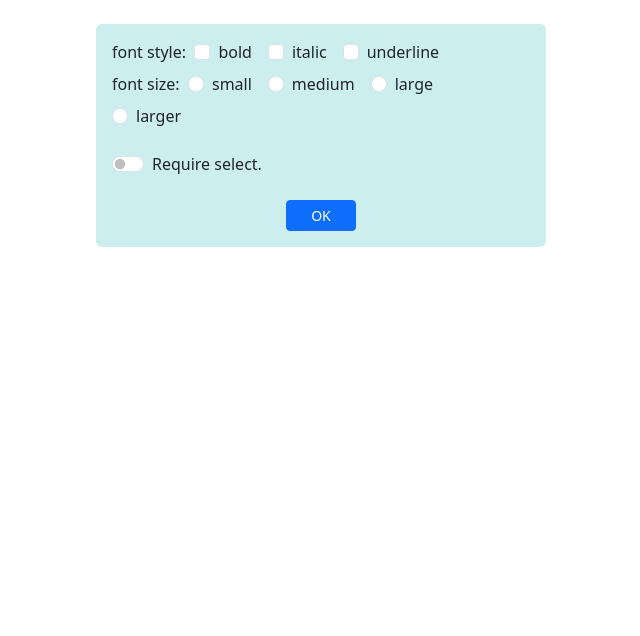
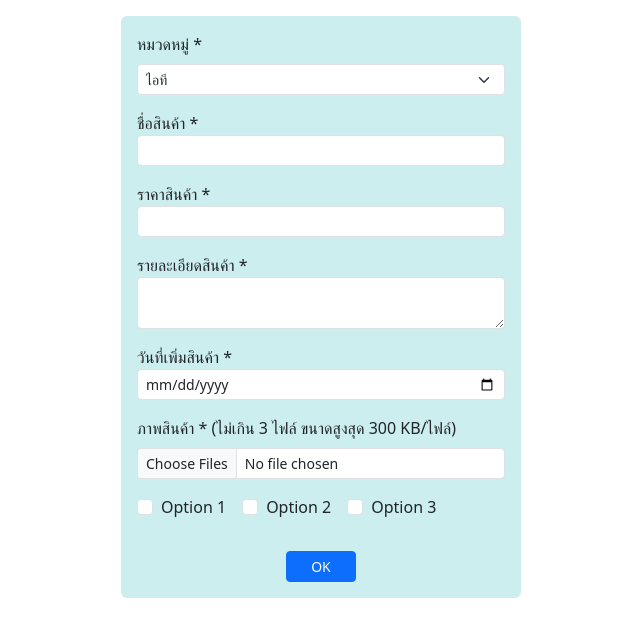
Before and after one commit to IRAFRIX/Selected-Topic, a React (Create React App) app in the folder App1/: page / in a window 1280 px wide. Shown: the top 636 px of the page, without its empty margins (319-959 px from the left). Built offline with nearby package versions, Linux system fonts and the light colour scheme.

Commit message:
form-validation

```diff
--- a/App1/package.json
+++ b/App1/package.json
@@ -9,6 +9,7 @@
     "bootstrap": "^5.3.2",
     "react": "^18.2.0",
     "react-dom": "^18.2.0",
+    "react-hook-form": "^7.47.0",
     "react-router-dom": "^6.16.0",
     "react-scripts": "5.0.1",
     "tar": "^6.2.0",
--- a/App1/src/App.js
+++ b/App1/src/App.js
@@ -20,12 +20,13 @@
 import FormBootstrap from './form-bootstrap'
 import FormText from './form-text'
 import FormCheck from './form-check'
+import FormValidation from './form-validation';
 
 
 function App() {
 
     return (
-        <FormCheck/>
+        <FormValidation/>
     );
 
 }
--- /dev/null
+++ b/App1/src/form-validation.js
@@ -0,0 +1,119 @@
+import React from 'react';
+import { useForm } from 'react-hook-form';
+
+export default function FormValidation() {
+  const cats = [['100', 'ไอที'], ['200', 'เครื่องจักรกล'], ['300', 'เคมีภัณฑ์']];
+  const opts = ['Option 1', 'Option 2', 'Option 3'];
+  const inputFile = React.createRef();
+
+  const { register, handleSubmit, formState: { errors } } = useForm();
+
+  const onSubmitForm = (data) => {
+    let maxNumFiles = 3;
+    let maxSize = 300;
+    if (inputFile.current.files.length > maxNumFiles) {
+      alert(`เลือกได้ไม่เกิน ${maxNumFiles} ไฟล์`);
+      return;
+    }
+    for (let f of inputFile.current.files) {
+      if (f.size > maxSize * 1000) {
+        alert(`ไฟล์ขนาดใหญ่เกิน ${maxSize} KB`);
+        return;
+      }
+    }
+    console.log(data);
+  };
+
+  const err = {
+    fontSize: 'smaller',
+    color: 'red',
+  };
+
+  return (
+    <div className="mt-3 mb-5 mx-auto p-3 rounded" style={{ width: '400px', background: '#cee' }}>
+      <form onSubmit={handleSubmit(onSubmitForm)}>
+        <div className="form-group mb-3">
+          <label htmlFor="cats" className="form-label">หมวดหมู่ *</label>
+          <select id="cats" className="form-select form-select-sm" {...register('category', { required: true })}>
+            {cats.map(item => {
+              return <option value={item[0]} key={item[0]}>{item[1]}</option>;
+            })}
+          </select>
+          {errors.category && <div style={err}>กรุณาเลือกหมวดหมู่</div>}
+        </div>
+        <div className="form-group mb-3">
+          <label htmlFor="name">ชื่อสินค้า *</label>
+          <input
+            type="text"
+            id="name"
+            name="name"
+            maxLength="50"
+            className="form-control form-control-sm"
+            {...register('name', { required: true, maxLength: 30 })}
+          />
+          {errors.name && <div style={err}>กรุณาระบุชื่อสินค้า</div>}
+        </div>
+        <div className="form-group mb-3">
+          <label htmlFor="price">ราคาสินค้า *</label>
+          <input
+            type="number"
+            id="price"
+            name="price"
+            min="0"
+            step="any"
+            className="form-control form-control-sm"
+            {...register('price', { validate: value => parseFloat(value) > 0 })}
+          />
+          {errors.price && <div style={err}>กรุณาระบุราคาสินค้าที่มากกว่า 0</div>}
+        </div>
+        <div className="form-group mb-3">
+          <label htmlFor="detail">รายละเอียดสินค้า *</label>
+          <textarea
+            id="detail"
+            name="detail"
+            rows="2"
+            maxLength="250"
+            className="form-control form-control-sm"
+            {...register('detail', { required: true, minLength: 1, maxLength: 200 })}
+          ></textarea>
+          {errors.detail && <div style={err}>กรุณาระบุรายละเอียดสินค้า</div>}
+        </div>
+        <div className="form-group mb-3">
+          <label htmlFor="dateAdded">วันที่เพิ่มสินค้า *</label>
+          <input
+            type="date"
+            id="dateAdded"
+            name="dateAdded"
+            className="form-control form-control-sm"
+            {...register('dateAdded', { required: true })}
+          />
+          {errors.dateAdded && <div style={err}>กรุณาระบุวันที่เพิ่มสินค้า</div>}
+        </div>
+        <div className="form-group mb-3">
+          <label htmlFor="file" className="form-label">ภาพสินค้า * (ไม่เกิน 3 ไฟล์ ขนาดสูงสุด 300 KB/ไฟล์)</label>
+          <input
+            type="file"
+            id="file"
+            accept="image/*"
+            className="form-control form-control-sm"
+            ref={inputFile}
+            multiple
+          />
+        </div>
+        <div>
+          {opts.map((opt, i) => {
+            return (
+              <div className="form-check form-check-inline mb-2" key={i}>
+                <input type="checkbox" id={'opt' + i} value={opt} className="form-check-input" {...register(`option${i}`)} />
+                <label htmlFor={'opt' + i} className="form-check-label">{opt}</label>
+              </div>
+            );
+          })}
+        </div>
+        <div className="text-center mt-4">
+          <button type="submit" className="btn btn-primary btn-sm px-4">OK</button>
+        </div>
+      </form>
+    </div>
+  );
+}
```
Also changed, not shown: 1 other file (tests, documents, lock files or other folders).
